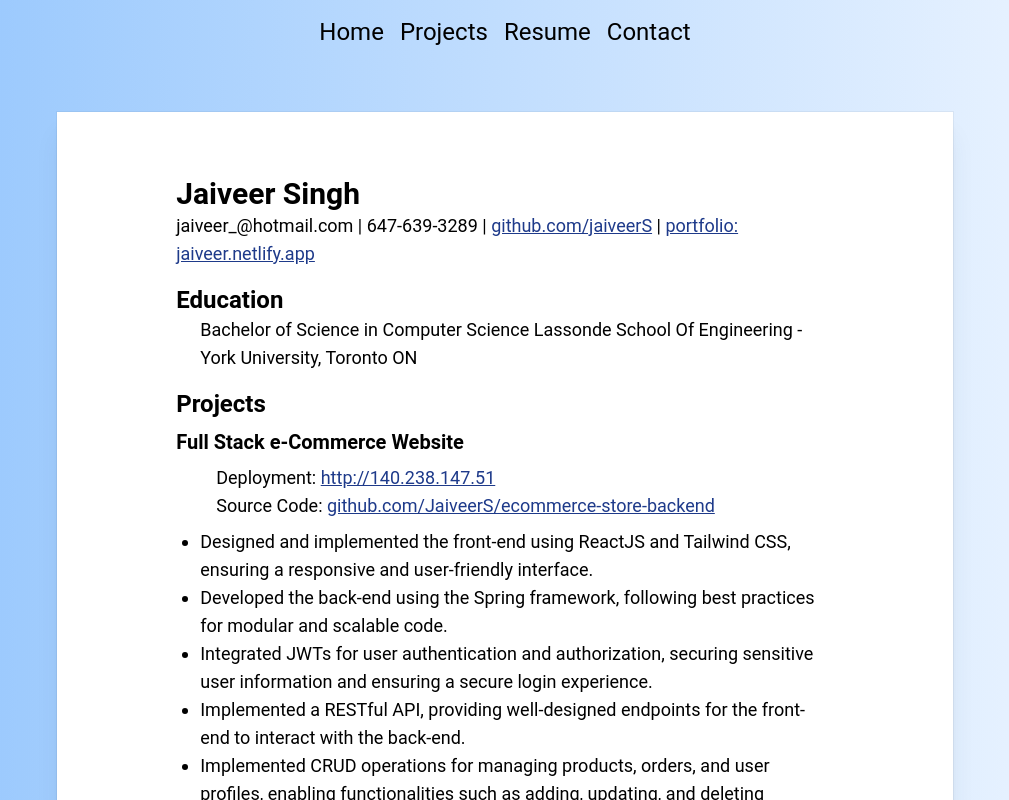
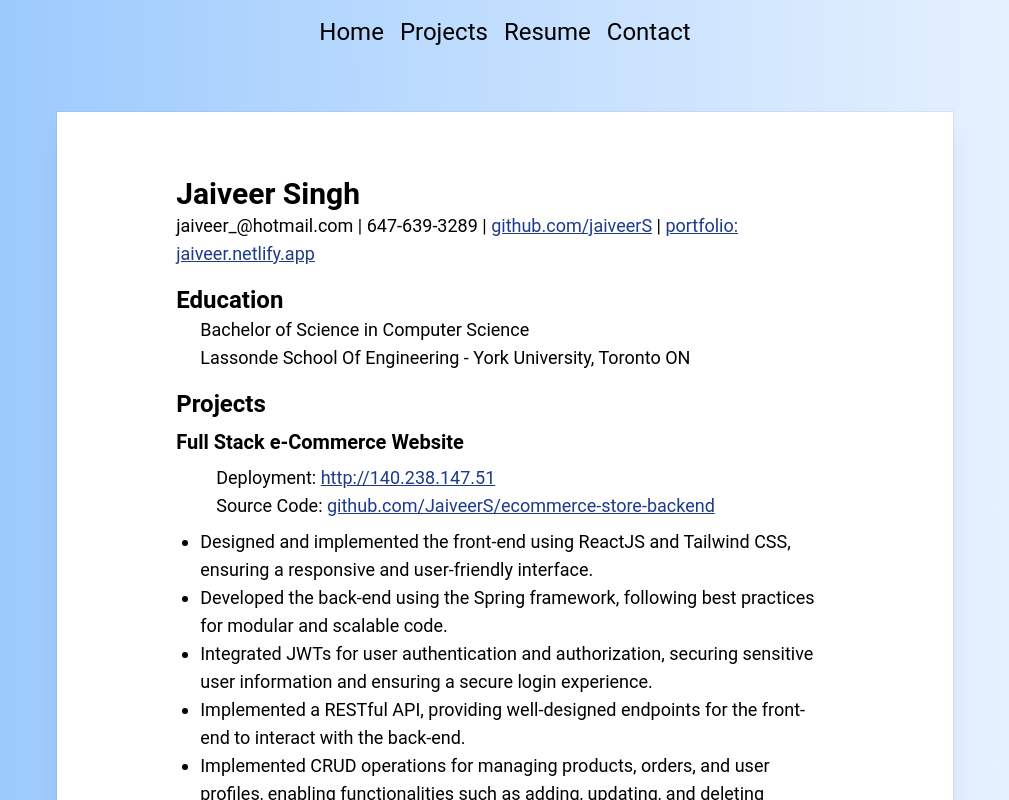
Before and after one commit to JaiveerS/portfolio, a React (Create React App) app: page /resume in a window 1280 px wide. Shown: the top 800 px of the page, without its empty margins (135-1144 px from the left). Built offline with nearby package versions, Linux system fonts and the light colour scheme; the HTML template or start-up script is replaced by a standard one.

Commit message:
fixed css

```diff
--- a/src/components/ResumeContent.jsx
+++ b/src/components/ResumeContent.jsx
@@ -10,7 +10,8 @@ export default function ResumeContent(){
             <h2 class="text-2xl font-bold mt-4">Education</h2>
 
             <ul className="pl-6">
-            <li>Bachelor of Science in Computer Science <a href="https://lassonde.yorku.ca/">Lassonde School Of Engineering</a> - York University, Toronto ON</li>
+            <li>Bachelor of Science in Computer Science</li>
+            <a href="https://lassonde.yorku.ca/"><li>Lassonde School Of Engineering - York University, Toronto ON</li></a>
             </ul>
 
             <h2 class="text-2xl font-bold mt-4">Projects</h2>
```
